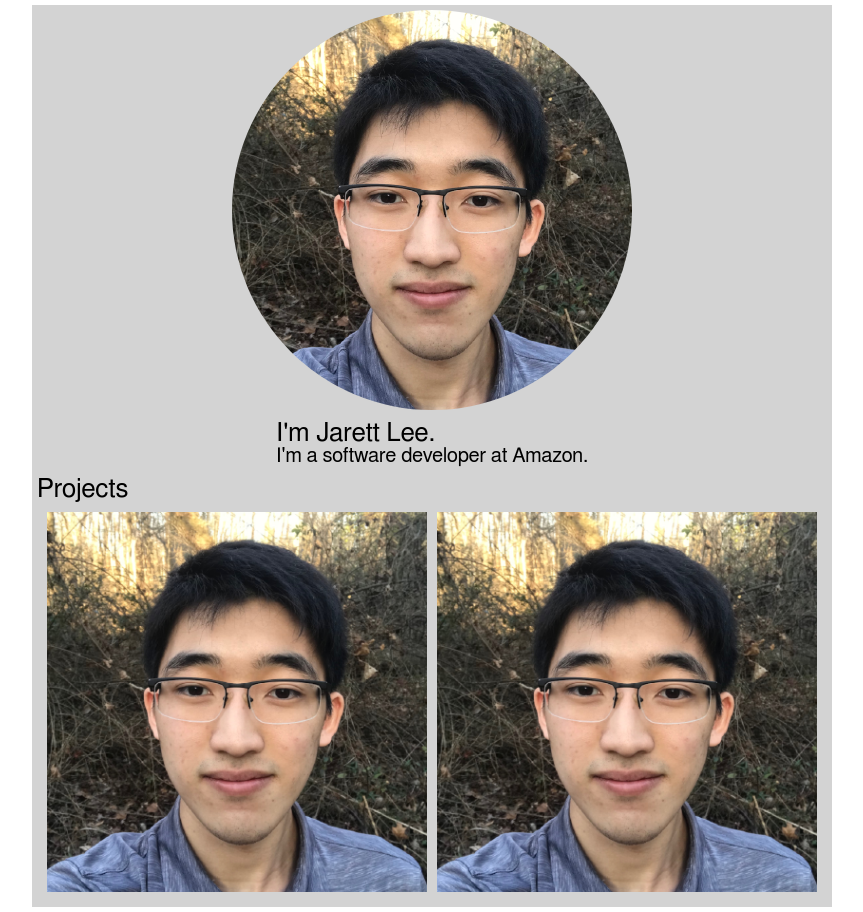
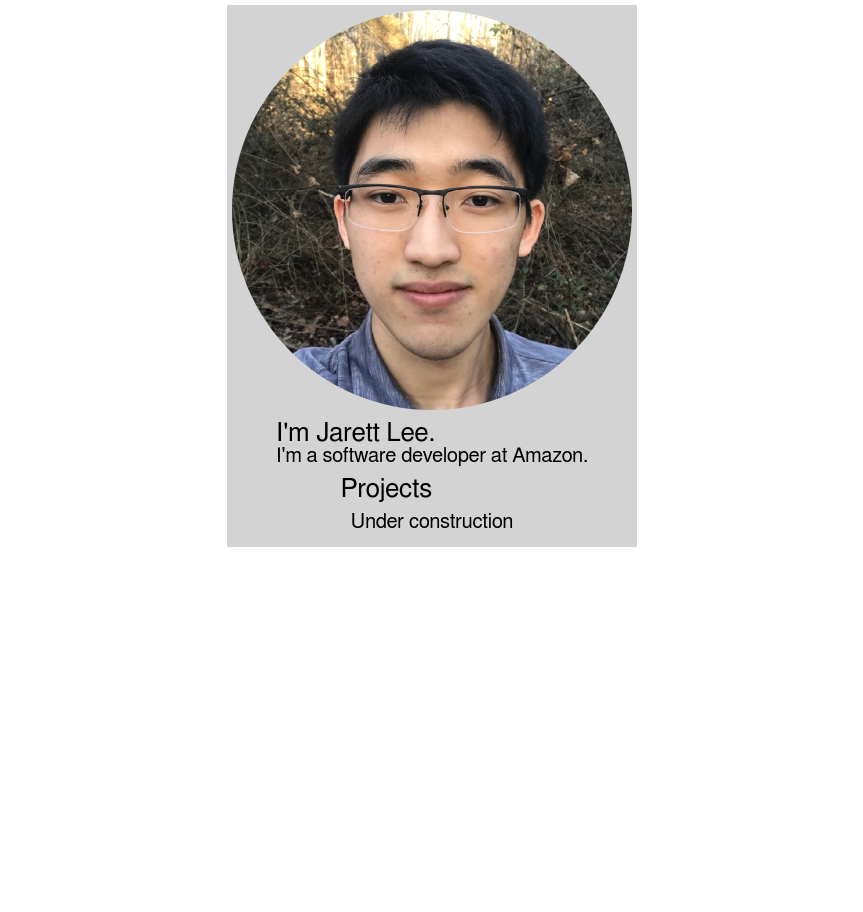
Before and after one commit to Owloid/Owloid.github.io, a plain HTML site: page index.html in a window 1280 px wide. Shown: the whole page, without its empty margins (208-1071 px from the left). After the commit the page ends 800 px from the top, so only its background shows below. Drawn offline with Linux system fonts and the light colour scheme.

Commit message:
Remove placeholder pictures

```diff
--- a/index.html
+++ b/index.html
@@ -17,7 +17,7 @@
       <div class="content-container">
         <div class="top-container">
           <div class="top-item">
-            <img id="avatar" src="face.png" alt="Profile Picture" />
+            <img id="avatar" src="/img/face.png" alt="Profile Picture" />
           </div>
         </div>
         <div class="mid-container">
@@ -27,12 +27,7 @@
         <div class="project-container">
           <div class="project-header"><h2>Projects</h2></div>
           <div class="projects-container">
-            <div class="project">
-              <img src="face.png" alt="Profile Picture" />
-            </div>
-            <div class="project">
-              <img src="face.png" alt="Profile Picture" />
-            </div>
+            <div class="project"><h3>Under construction</h3></div>
           </div>
         </div>
       </div>
```
Also changed, not shown: img/face.png (renamed from face.png).
